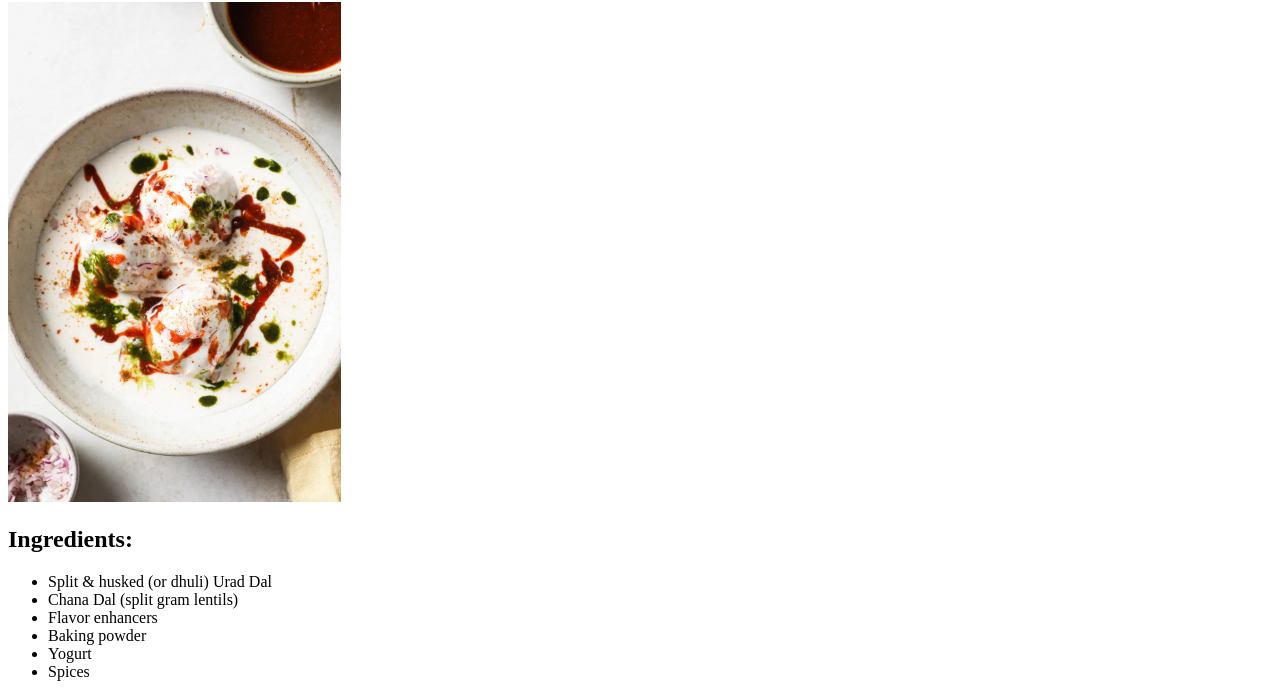
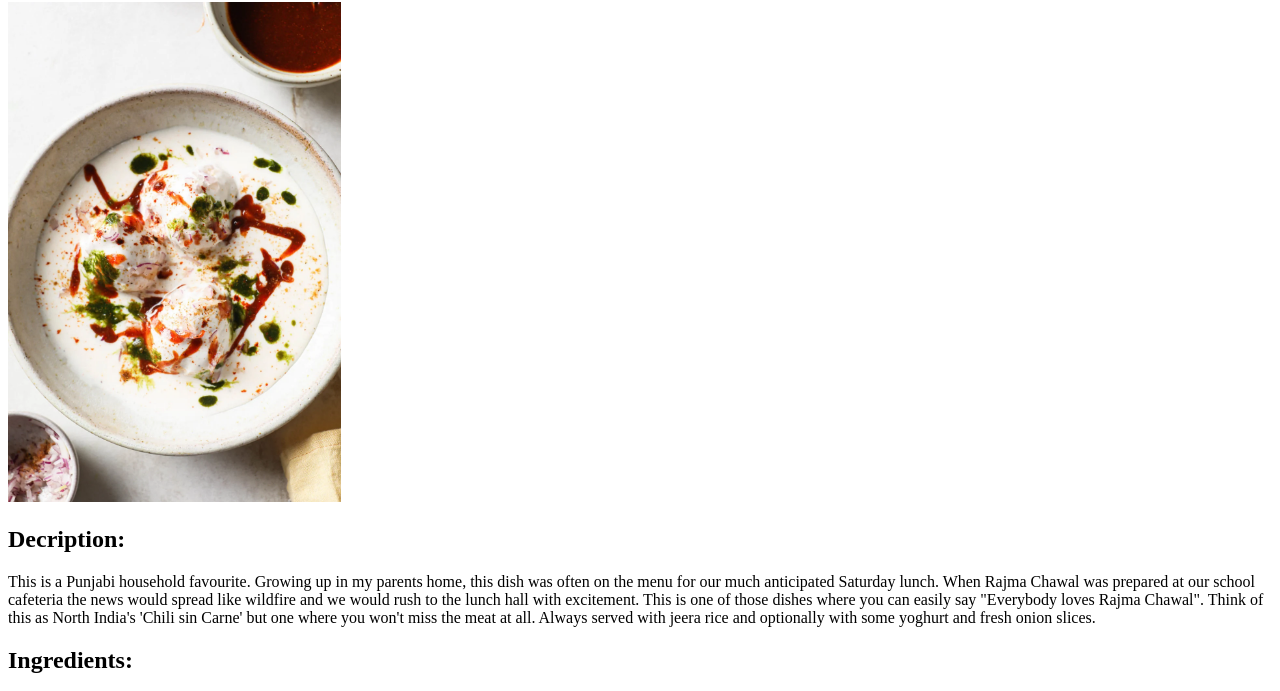
Before and after one commit to pritish00001/odin-recipes, a plain HTML site: page recipes/dahi_bhalla.html in a window 1280 px wide. Shown: the part 78-769 px from the top of the page. Drawn offline with Linux system fonts and the light colour scheme.

Commit message:
Add Desciption to file

```diff
--- a/recipes/dahi_bhalla.html
+++ b/recipes/dahi_bhalla.html
@@ -8,6 +8,12 @@
 <body>
     <h1>Dahi Bhalla</h1>
     <img src="img/Dahi-Bhalla-06-1024x1536.webp" alt="Dahi Bhalla" height="500px">
+    <h2>Decription:</h2>
+    <p>This is a Punjabi household favourite. Growing up in my parents home, this dish was often on the menu for our much anticipated Saturday lunch. When Rajma Chawal was prepared at our school cafeteria the news would spread like wildfire and we would rush to the lunch hall with excitement. This is one of those dishes where you can easily say "Everybody loves Rajma Chawal".
+
+        Think of this as North India's 'Chili sin Carne' but one where you won't miss the meat at all.
+
+        Always served with jeera rice and optionally with some yoghurt and fresh onion slices.</p>
     <h2>Ingredients:</h2>
     <ul>
         <li>Split & husked (or dhuli) Urad Dal</li>
```
